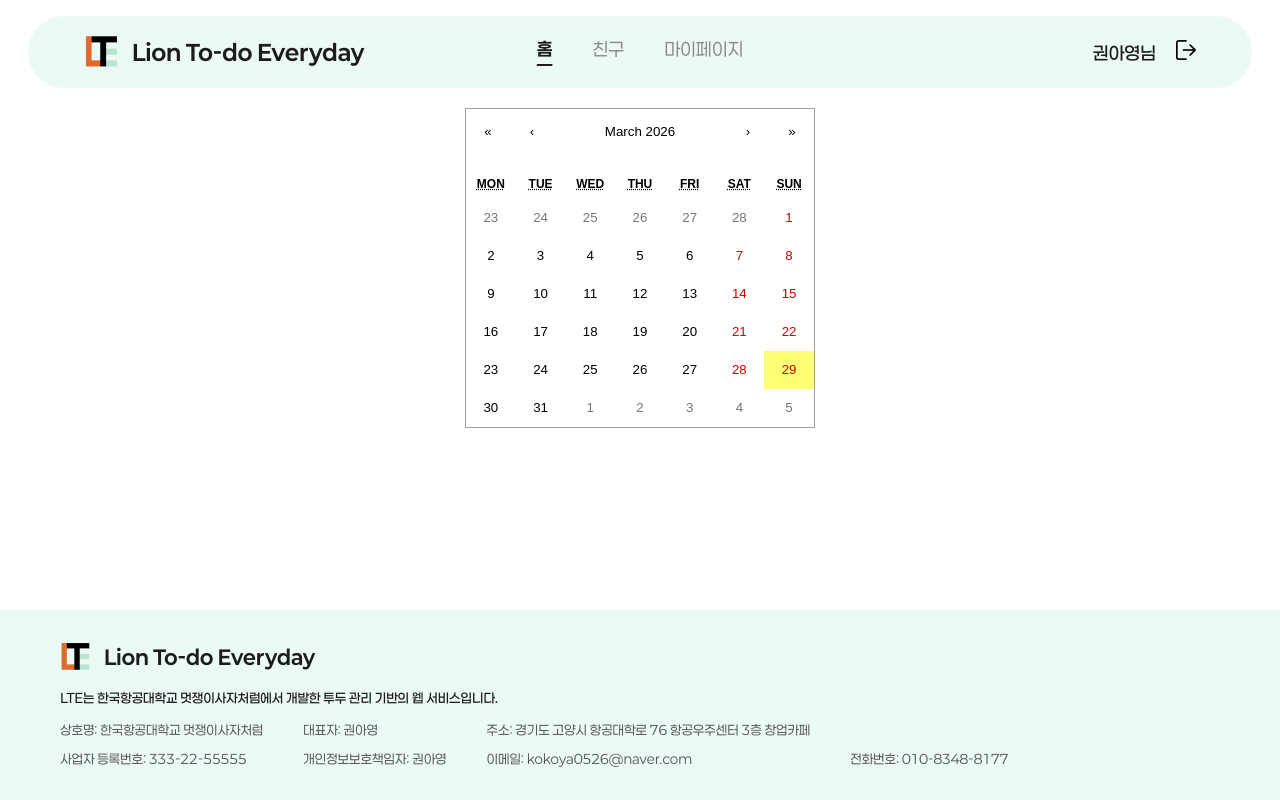
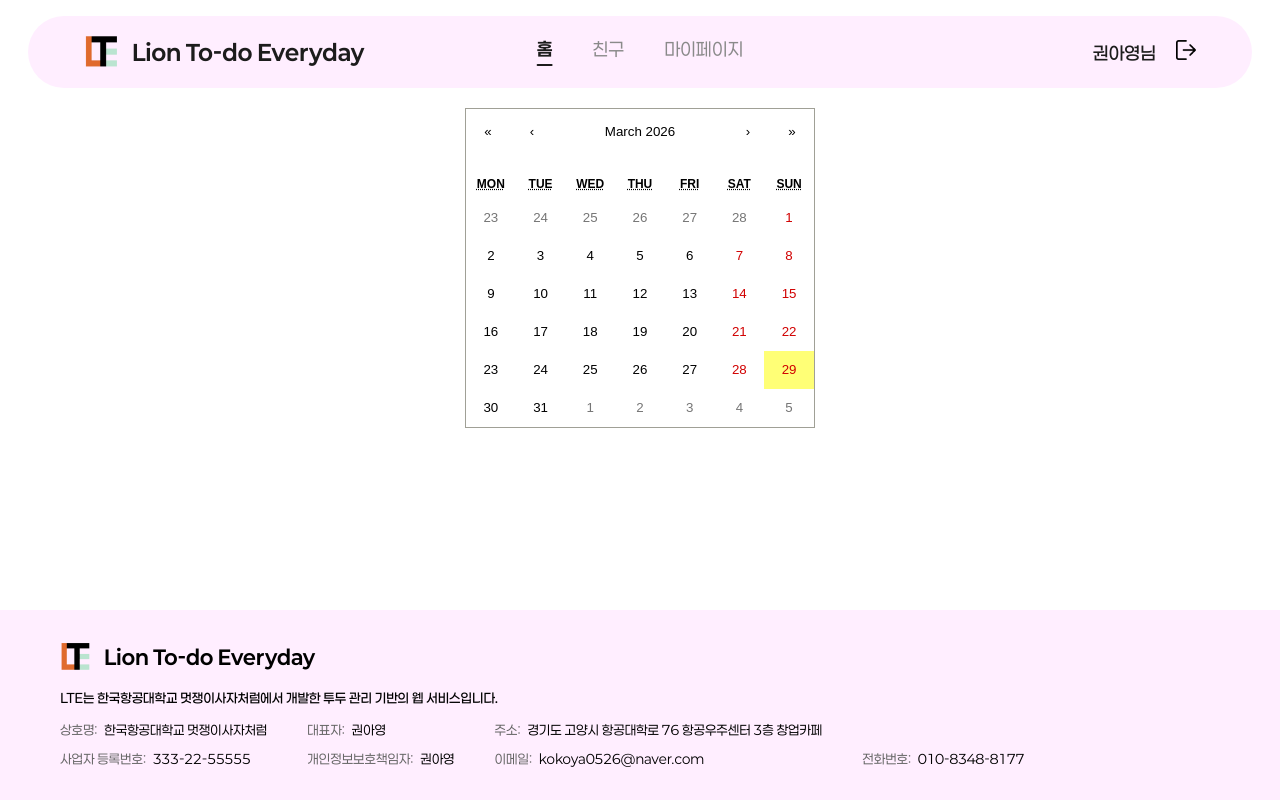
Before and after one commit to kau-likelion-14th/yong-frontend, a React (Create React App) app: page / in a window 1280 px wide. Built offline with nearby package versions, Linux system fonts and the light colour scheme.

Commit message:
[Design]: 헤더 및 푸터 색상 변경 및 글자색 변환

```diff
--- a/src/components/Footer.js
+++ b/src/components/Footer.js
@@ -16,14 +16,14 @@ function Footer() {
         <p className="footer-description">LTE는 한국항공대학교 멋쟁이사자처럼에서 개발한 투두 관리 기반의 웹 서비스입니다.</p>
 
         <div className="business-info-grid">
-          <div className="info-item">상호명: 한국항공대학교 멋쟁이사자처럼</div>
-          <div className="info-item">대표자: 권아영</div>
-          <div className="info-item">주소: 경기도 고양시 항공대학로 76 항공우주센터 3층 창업카페</div>
+          <div className="info-item"><span className="info-label">상호명:</span> 한국항공대학교 멋쟁이사자처럼</div>
+          <div className="info-item"><span className="info-label">대표자:</span> 권아영</div>
+          <div className="info-item"><span className="info-label">주소:</span> 경기도 고양시 항공대학로 76 항공우주센터 3층 창업카페</div>
 
-          <div className="info-item new-line">사업자 등록번호: 333-22-55555</div>
-          <div className="info-item">개인정보보호책임자: 권아영</div>
-          <div className="info-item">이메일: kokoya0526@naver.com</div>
-          <div className="info-item">전화번호: 010-8348-8177</div>
+          <div className="info-item new-line"><span className="info-label">사업자 등록번호:</span> 333-22-55555</div>
+          <div className="info-item"><span className="info-label">개인정보보호책임자:</span> 권아영</div>
+          <div className="info-item"><span className="info-label">이메일:</span> kokoya0526@naver.com</div>
+          <div className="info-item"><span className="info-label">전화번호:</span> 010-8348-8177</div>
         </div>
       </div>
     </footer>
--- a/src/styles/Footer.css
+++ b/src/styles/Footer.css
@@ -9,16 +9,16 @@
   padding: 30px 60px;
   border-radius: 0;
 
-  background: rgba(229, 248, 241, 0.72);
+  background: #FFEEFF;
   backdrop-filter: blur(10px);
   -webkit-backdrop-filter: blur(10px);
 
   display: flex;
   flex-direction: column;
   box-sizing: border-box;
-  color: #1c1c1c;
+  color: #000000;
 
-  border-top: 1px solid rgba(229, 248, 241, 1);
+  border-top: 1px solid #FFEEFF;
 }
 
 
@@ -51,6 +51,7 @@
 .footer-description {
   margin: 0 0 12px 0;
   font-weight: 500;
+  color: #000000;
 }
 
 .business-info-grid {
@@ -61,9 +62,14 @@
 }
 
 .info-item {
-  color: #555;
+  color: #000000;
   font-size: 13px;
   white-space: nowrap;
+}
+
+.info-label {
+  color: #666666; /* 연한 검정색 */
+  margin-right: 4px;
 }
 
 .new-line {
--- a/src/styles/Header.css
+++ b/src/styles/Header.css
@@ -9,7 +9,7 @@
     padding: 0 32px;
     border-radius: 36px;
 
-    background:rgba(229, 248, 241, 0.72);
+    background: #FFEEFF;
     backdrop-filter: blur(10px);
     -webkit-backdrop-filter: blur(10px);
 
```
